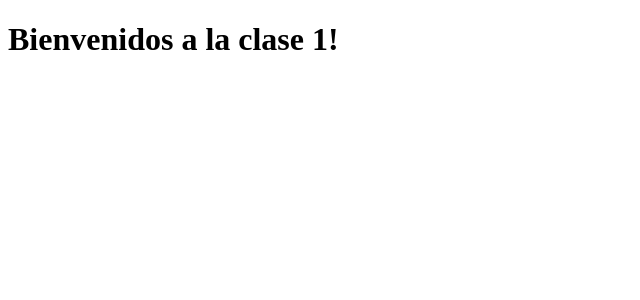
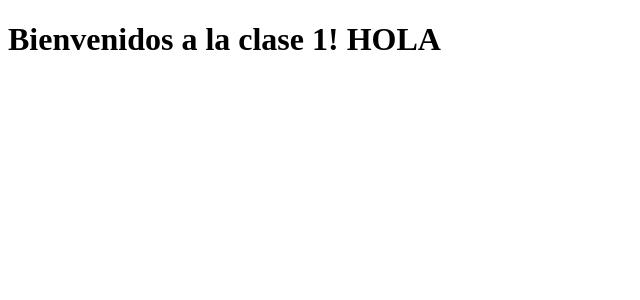
Before and after one commit to lucasruiz12/react-flex-75915, a React (Vite) app: page / in a window 1280 px wide. Shown: the top 300 px of the page, without its empty margins (0-640 px from the left). Built offline with nearby package versions, Linux system fonts and the light colour scheme.

Commit message:
1. Clase 1 - Últimos cambios

```diff
--- a/index.html
+++ b/index.html
@@ -4,7 +4,7 @@
     <meta charset="UTF-8" />
     <link rel="icon" type="image/svg+xml" href="/vite.svg" />
     <meta name="viewport" content="width=device-width, initial-scale=1.0" />
-    <title>Proyecto de la comisión 75915</title>
+    <title>Proyecto 75915</title>
   </head>
   <body>
     <div id="root"></div>
--- a/src/App.jsx
+++ b/src/App.jsx
@@ -2,7 +2,7 @@ import './App.css';
 
 function App() {
   return (
-    <h1>Bienvenidos a la clase 1!</h1>
+    <h1>Bienvenidos a la clase 1! HOLA</h1>
   );
 };
 
```
